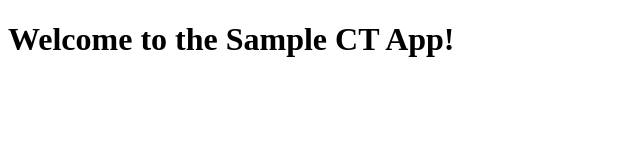
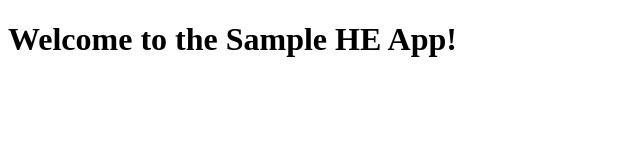
Before and after one commit to sanjeevv2/demo, a website: page index.html in a window 1280 px wide. Shown: the full height of the page, 0-640 px from the left. Drawn offline with Linux system fonts and the light colour scheme.

Commit message:
Update index.html

```diff
--- a/index.html
+++ b/index.html
@@ -4,6 +4,6 @@
     <title>Sample Node.js App</title>
 </head>
 <body>
-    <h1>Welcome to the Sample CT App!</h1>
+    <h1>Welcome to the Sample HE App!</h1>
 </body>
 </html>
```
